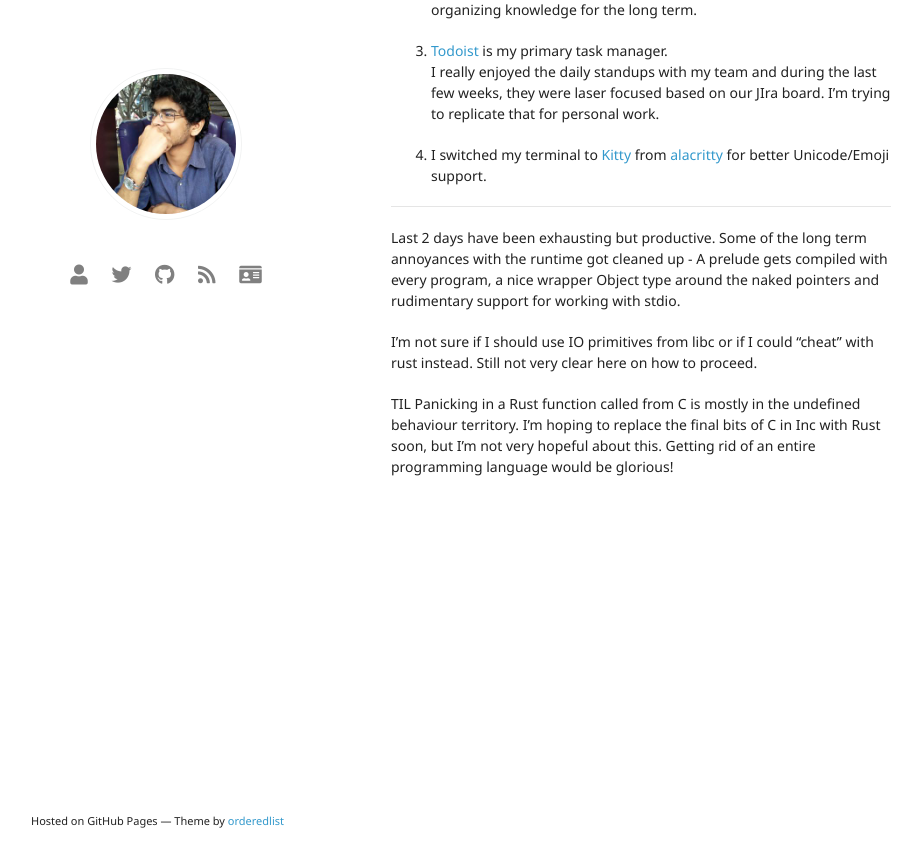
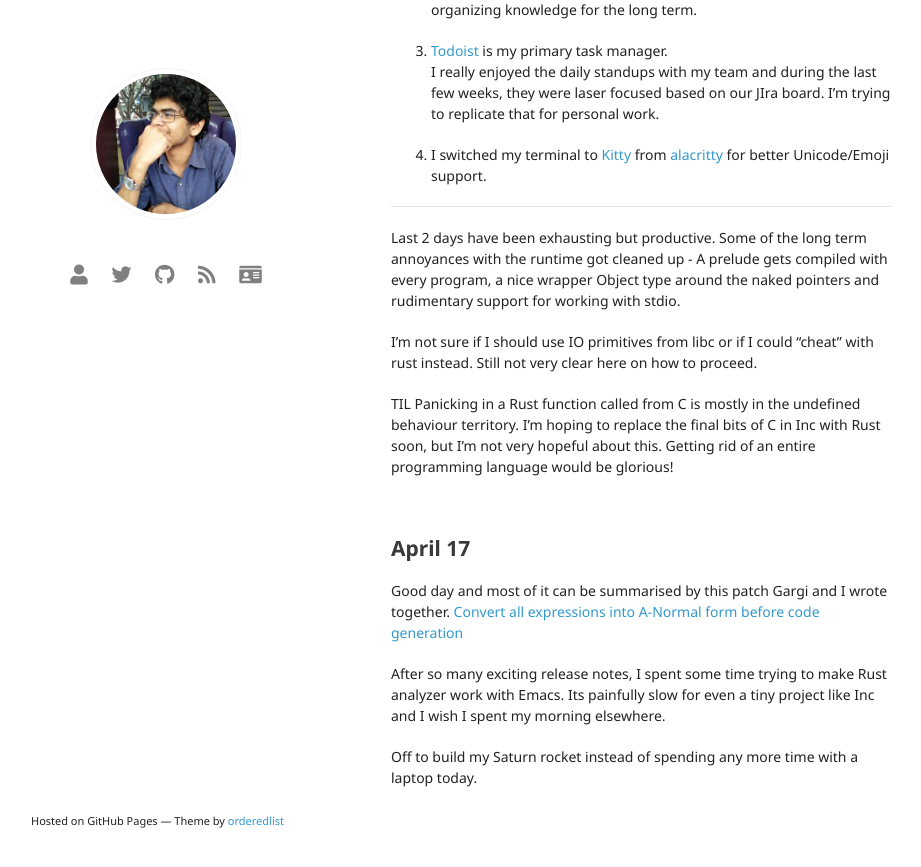
Before and after one commit to jaseemabid/blog, a Jekyll site: the page built from _posts/2020-04-16-furlough.md, in a window 1280 px wide and 900 px high, scrolled down 1419 px. Shown: the top 867 px of the window, without its empty margins (179-1100 px from the left). Built offline with Jekyll 4.4.1, drawn with Linux system fonts in a browser that asks for light colours; nearby versions of some CDN libraries.

Commit message:
Daily furlough checkin

```diff
--- a/_posts/2020-04-16-furlough.md
+++ b/_posts/2020-04-16-furlough.md
@@ -48,6 +48,15 @@ I’m not sure if I should use IO primitives from libc or if I could “cheat”
 
 TIL Panicking in a Rust function called from C is mostly in the undefined behaviour territory. I’m hoping to replace the final bits of C in Inc with Rust soon, but I’m not very hopeful about this. Getting rid of an entire programming language would be glorious!
 
+## April 17
+
+Good day and most of it can be summarised by this patch Gargi and I wrote together. [Convert all expressions into A-Normal form before code generation](https://github.com/jaseemabid/inc/commit/d7f584f59ad)
+
+After so many exciting release notes, I spent some time trying to make Rust analyzer work with Emacs. Its painfully slow for even a tiny project like Inc and I wish I spent my morning elsewhere.
+
+Off to build my Saturn rocket instead of spending any more time with a laptop today.
+
+
 
 <style type="text/css">
       h2 {margin-top: 60px;}
```
